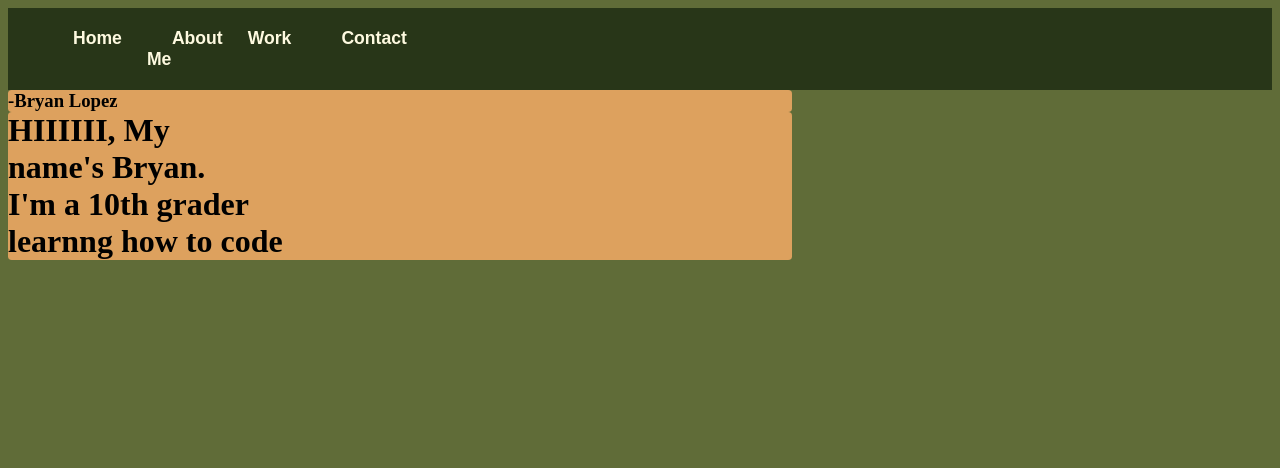
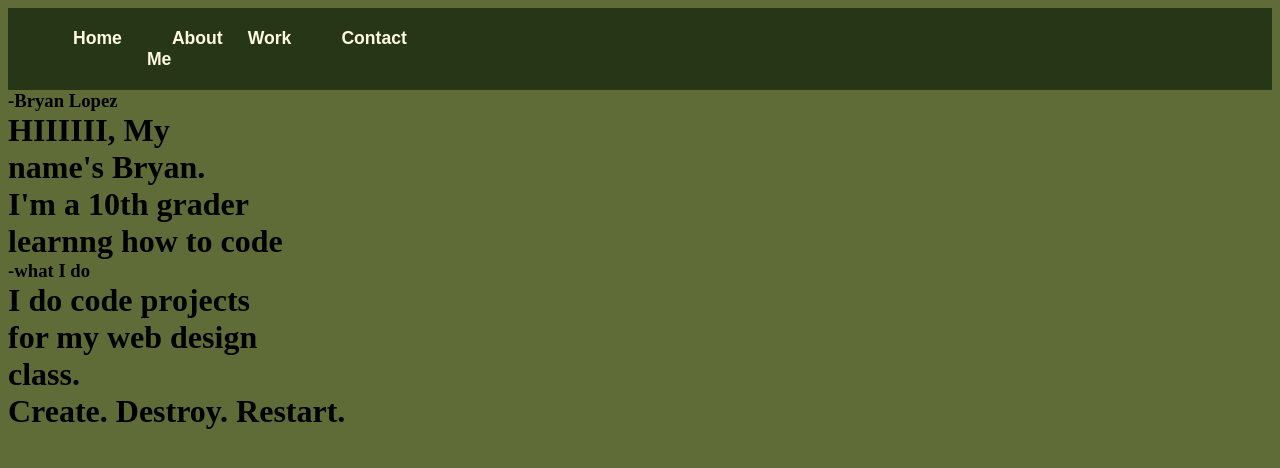
Before and after one commit to Blopez1098t/portfolio, a plain HTML site: page index.html in a window 1280 px wide. Shown: the top 468 px of the page. Drawn offline with Linux system fonts and the light colour scheme.

Commit message:
more code

```diff
--- a/css/style.css
+++ b/css/style.css
@@ -33,7 +33,7 @@ body{
     margin-right: 0;
 }
 h1, h3{
-    background-color: #dda15e;
+    background-color: #;
     margin: 0in;
     margin-right: 5in;
     border-radius: 1mm;
--- a/index.html
+++ b/index.html
@@ -18,9 +18,18 @@
             <li><a href=""><img src="img/48968.png" style="width:px;height:23px;"></a></li>
         </ul>
     </nav>
+
+    <div class="Home">
         <h3>-Bryan Lopez</h3>
         <h1>HIIIIII, My<br> name's Bryan.<br> I'm a 10th grader<br>learnng how to code</h1>
+    </div>
+    <div class="Dos">
+        <h3>-what I do</h3>
+        <h1>I do code projects <br> for my web design<br>class.</h1>
+        <h1>Create. Destroy. Restart.</h1>
+    </div>
 
+    <div
 
 
 
```
Lines whose indentation alone changed are shown as unchanged.
